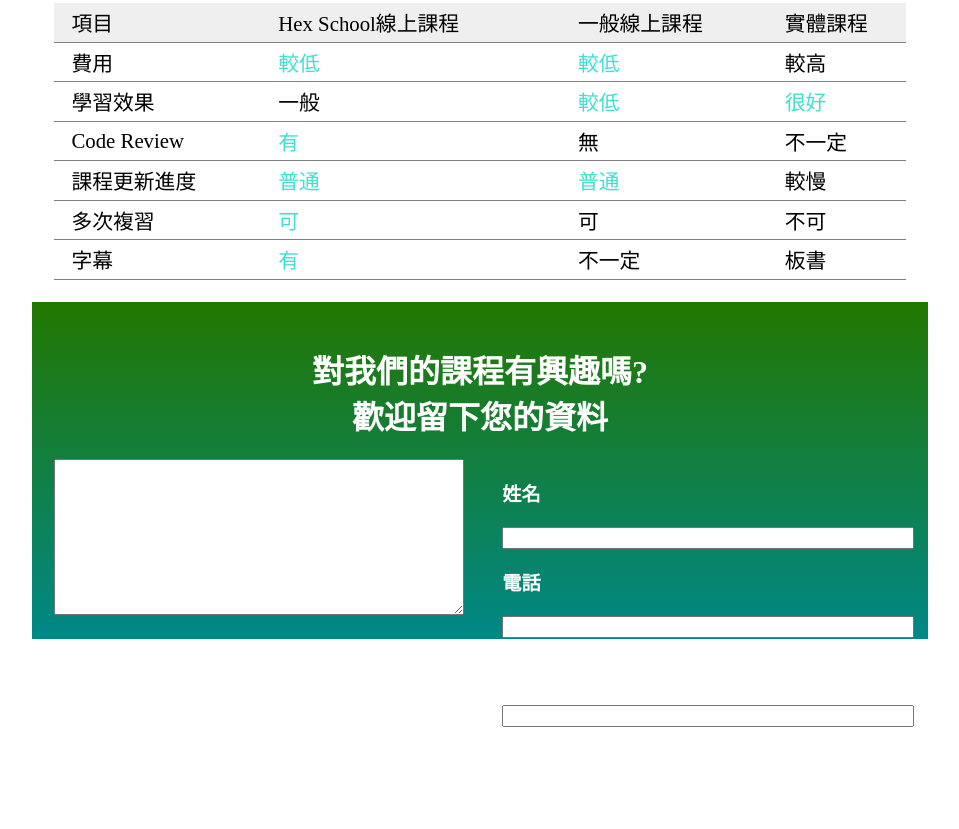
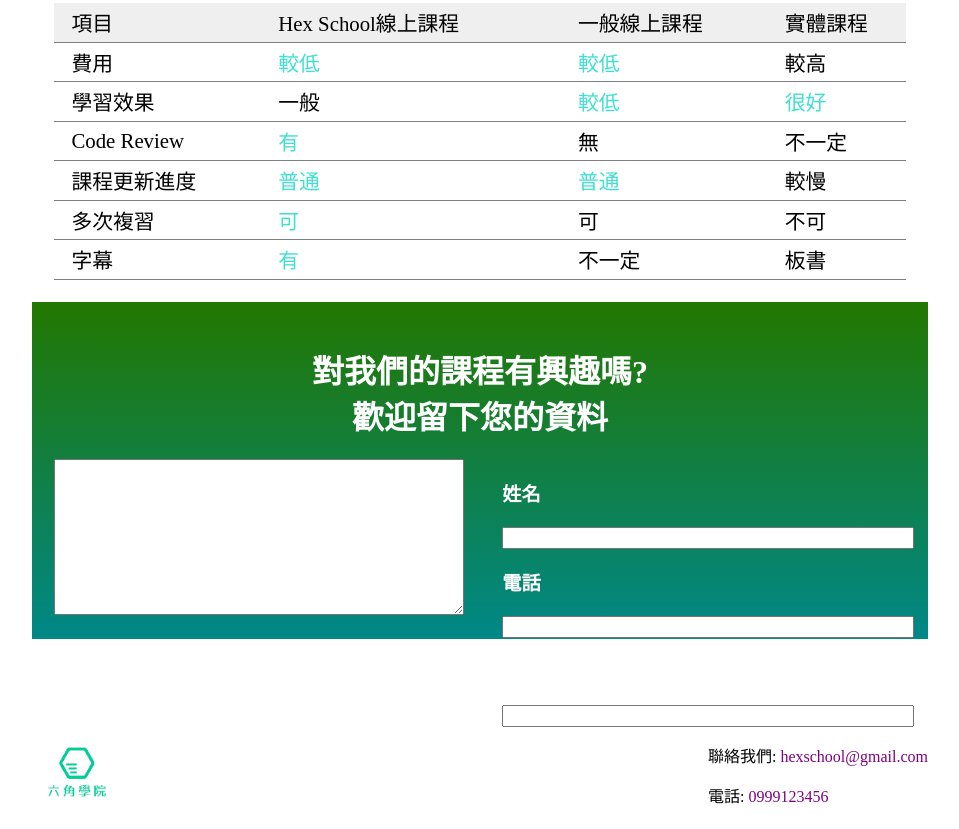
Before and after one commit to DingDang827/HtmlPratice2, a plain HTML site: page index.html in a window 1280 px wide. Shown: the part 833-1662 px from the top of the page, without its empty margins (160-1119 px from the left). Before the commit the page ends 1560 px from the top, so only its background shows below. Drawn offline with Linux system fonts and the light colour scheme.

Commit message:
Add files via upload

```diff
--- a/index.html
+++ b/index.html
@@ -9,12 +9,12 @@
 </head>
 <body>
     <div class="header">
-        <img class ="logo" src="image/if_html5_252093.png" alt="">
+        <img class ="log" src="image/if_html5_252093.png" alt="">
         <div class="nav">
             <ul>
-                <li class="navi"><a href="#header">首頁</a></li>
-                <li class="navi"><a href="#product">產品介紹</a></li>
-                <li class="navi"><a href="#contact">聯絡我們</a></li>
+                <li class="navi"><a href="#header" class="con">首頁</a></li>
+                <li class="navi"><a href="#product" class="con">產品介紹</a></li>
+                <li class="navi"><a href="#contact" class="con">聯絡我們</a></li>
             </ul>
         </div>
     </div>
@@ -110,6 +110,13 @@
 
         </div>
     </div>
+    <footer>
+        <img src="image/Hex_School.png" alt="logo" class="logo">
+        <div class="c">
+        <p>聯絡我們: <a href="mailto: hexschool@gmail.com" class="ep">hexschool@gmail.com</a></p>
+        <p>電話: <a href="#" class="ep">0999123456</a></p>
+        </div>
+    </footer>
 
 </body>
 </html>
--- a/style.css
+++ b/style.css
@@ -9,7 +9,7 @@
     float: right;
 }
 
-a{
+.con{
     color: turquoise;
     font-weight: bold;
     font-size: 130%;
@@ -22,7 +22,7 @@
     padding: 8px;
 }
 
-a:hover{
+.con:hover{
     border-bottom: 4px solid turquoise;
 }
 
@@ -112,3 +112,22 @@
 .input{
     padding-top: 0.5%;
 }
+
+.logo{
+    width: 10%;
+    height: 10%;
+}
+
+.c{
+    float: right;
+    vertical-align: auto;
+}
+
+.ep{
+    color: purple;
+    text-decoration: unset;
+}
+
+footer{
+    font-size: 100%;
+}
```
